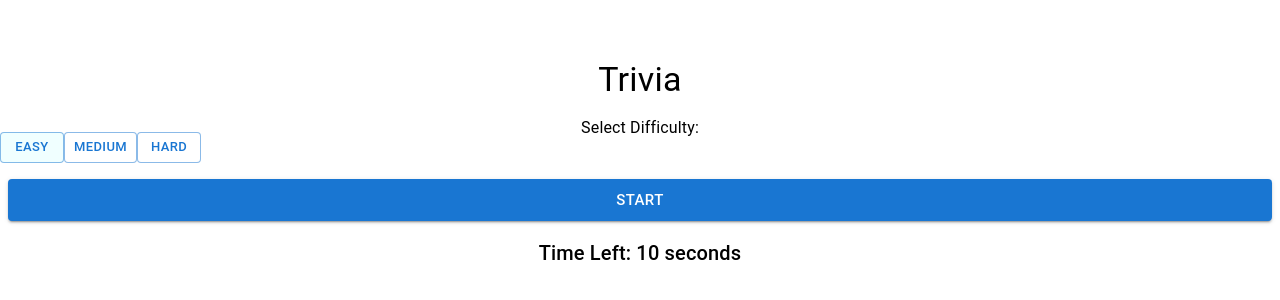
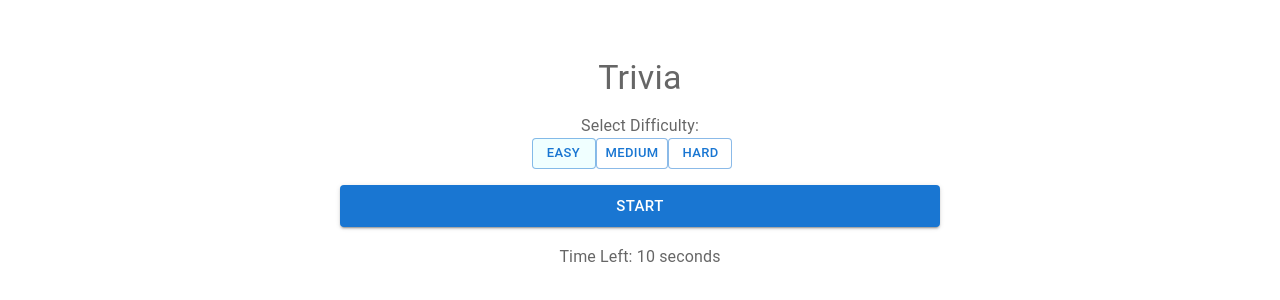
Before and after one commit to hebahiari/quiz-app, a React (Create React App) app: page / in a window 1280 px wide. Shown: the part 244-544 px from the top of the page. Built offline with nearby package versions, Linux system fonts and the light colour scheme; a web font is replaced by a local one.

Commit message:
style updates

```diff
--- a/src/App.tsx
+++ b/src/App.tsx
@@ -7,6 +7,7 @@ import Grid from "@mui/material/Grid";
 import Typography from "@mui/material/Typography";
 import CircularProgress from "@mui/material/CircularProgress";
 import Box from "@mui/material/Box";
+import { Card } from "@mui/material";
 
 export type AnswerObject = {
   question: string;
@@ -41,6 +42,10 @@ const App = () => {
       clearInterval(timer);
       setTimer(null);
     }
+  };
+
+  const refreshPage = () => {
+    window.location.reload();
   };
 
   useEffect(() => {
@@ -114,7 +119,8 @@ const App = () => {
       container
       justifyContent="center"
       alignItems="center"
-      style={{ minHeight: "100vh" }}
+      style={{ minHeight: "100vh", padding: "20px" }}
+      sx={{ color: 'text.secondary'}}
     >
       <Grid
         container
@@ -122,17 +128,22 @@ const App = () => {
         justifyContent="center"
         alignItems="center"
         gap={2}
+        style={{maxWidth: "600px"}}
       >
-        <Typography variant="h4">Trivia</Typography>
+      <a href="#" onClick={refreshPage}  style={{ textDecoration: "none", color: "inherit" }}>
+          <Typography variant="h4">Trivia</Typography>
+        </a>
+
         {gameOver ? (
           <Grid
             container
             direction="column"
             justifyContent="center"
             alignItems="center"
+            gap={2}
           >
             <Typography>Select Difficulty:</Typography>
-            <Grid container spacing={1}>
+            <Grid container spacing={2} justifyContent="center">
               <Button
                 variant="outlined"
                 size="small"
@@ -202,16 +213,17 @@ const App = () => {
               onClick={nextQuestion}
               variant="contained"
               size="large"
-              fullWidth
+              style={{width: "200px"}}
             >
               Next Question
             </Button>
           )}
         {userAnswers.length === totalQuestions ? (
-          <div>
+          <Grid container       justifyContent="center"
+          alignItems="center" direction="column">
             <Typography variant="h6">Game Over!</Typography>
-            <Typography className="score">Score: {score}</Typography>
-          </div>
+            <Typography className="score">Your score: {score}</Typography>
+          </Grid>
         ) : null}
         {gameOver || userAnswers.length === totalQuestions ? (
           <Button
@@ -224,7 +236,7 @@ const App = () => {
           </Button>
         ) : null}
         {timeLeft > 0 && (
-          <Typography variant="h6">Time Left: {timeLeft} seconds</Typography>
+          <Typography variant="subtitle1">Time Left: {timeLeft} seconds</Typography>
         )}
       </Grid>
     </Grid>
--- a/src/components/QuestionCard.tsx
+++ b/src/components/QuestionCard.tsx
@@ -1,6 +1,7 @@
 import React from "react";
 import { Button, Typography, Grid } from "@mui/material";
 import { AnswerObject } from "../App";
+
 
 type Props = {
   question: string;
@@ -19,11 +20,11 @@ const QuestionCard: React.FC<Props> = ({
   questionNumber,
   totalQuestions,
 }) => (
-  <Grid container direction="column" alignItems="center">
+  <Grid container direction="column" alignItems="center" gap={2}>
     <Typography variant="subtitle1" className="number">
       Question: {questionNumber} / {totalQuestions}
     </Typography>
-    <p dangerouslySetInnerHTML={{ __html: question }}></p>
+    <Typography variant="subtitle1" dangerouslySetInnerHTML={{ __html: question }}></Typography>
     <Grid container direction="column" className="answers">
       {answers.map((answer) => {
         const userClicked = userAnswer ? userAnswer.answer === answer : false;
```
